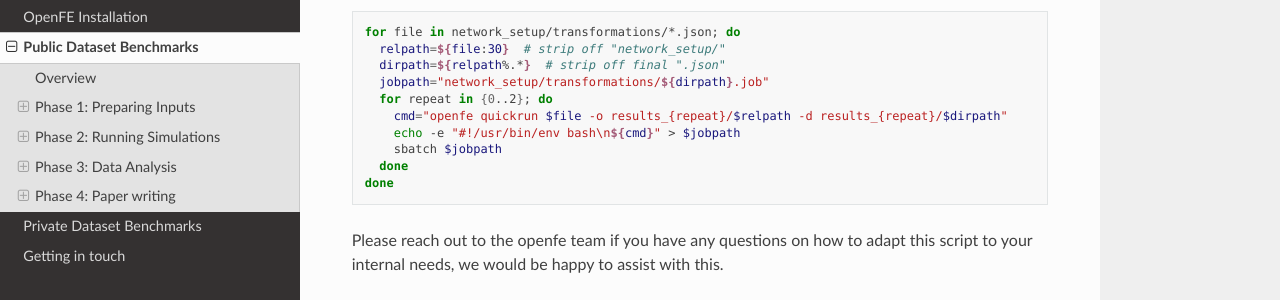
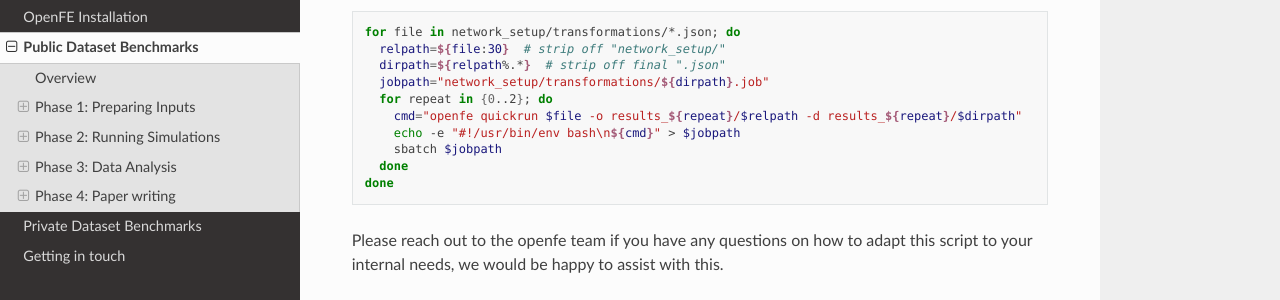
Before and after one commit to OpenFreeEnergy/IndustryBenchmarks2024, a Sphinx documentation site: the page built from docs/source/public/overview.rst, in a window 1280 px wide and 900 px high, scrolled down 4448 px. Shown: the part 151-451 px from the top of the window. Built offline with Sphinx 7.4.7 and the Read the Docs theme 2.0.0, drawn with Linux system fonts in a browser that asks for light colours.

Commit message:
fix submission script

```diff
--- a/docs/source/public/overview.rst
+++ b/docs/source/public/overview.rst
@@ -180,7 +180,7 @@ Here is an example of a very simple script that will create and submit a separat
      dirpath=${relpath%.*}  # strip off final ".json"
      jobpath="network_setup/transformations/${dirpath}.job"
      for repeat in {0..2}; do
-       cmd="openfe quickrun $file -o results_{repeat}/$relpath -d results_{repeat}/$dirpath"
+       cmd="openfe quickrun $file -o results_${repeat}/$relpath -d results_${repeat}/$dirpath"
        echo -e "#!/usr/bin/env bash\n${cmd}" > $jobpath
        sbatch $jobpath
      done
```
Also changed, not shown: 1 other file.
